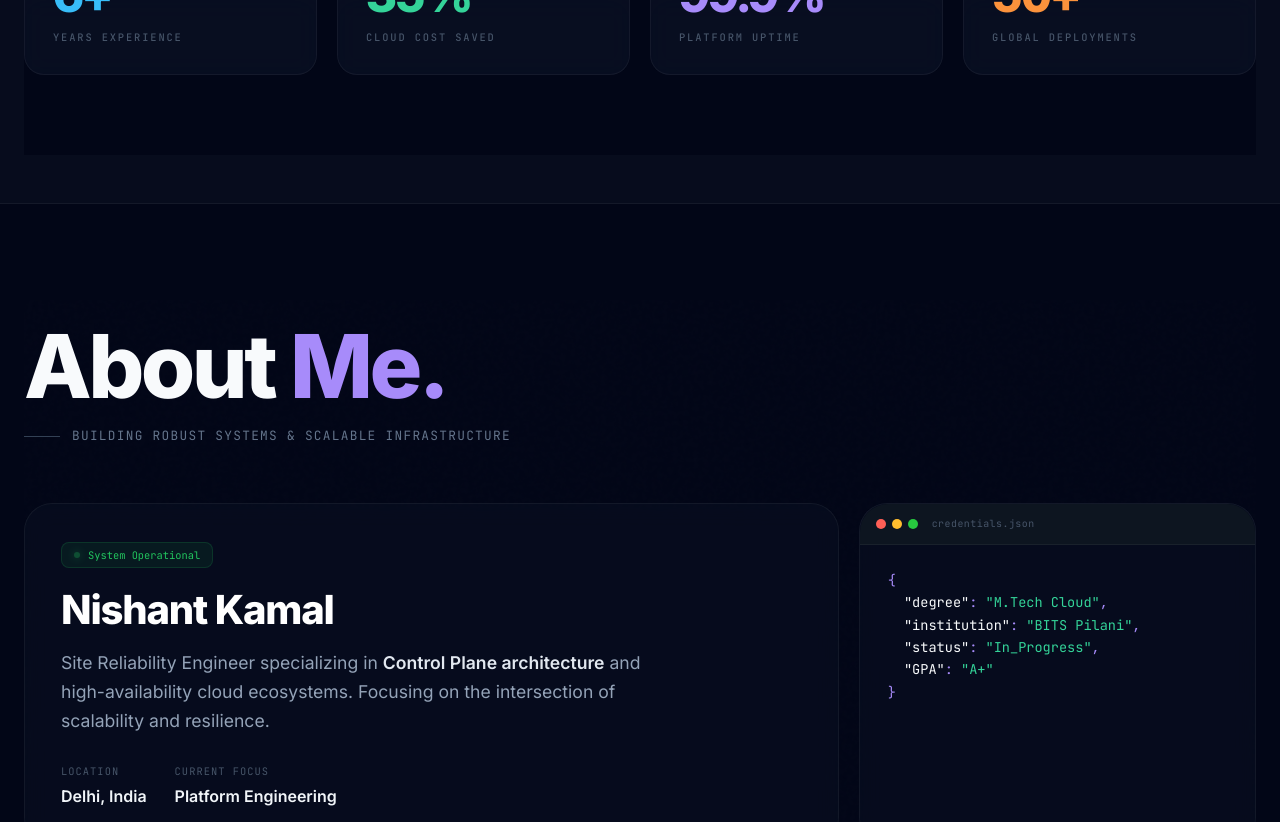
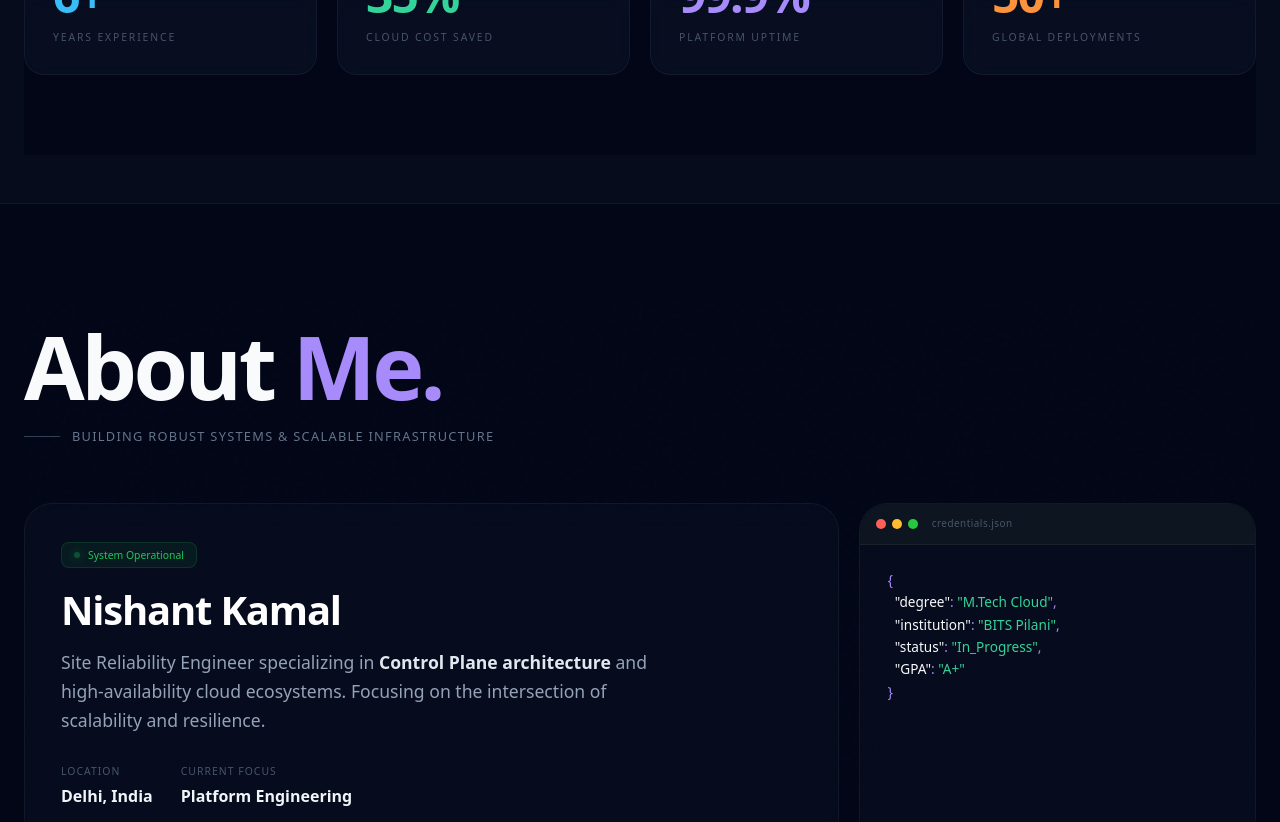
Before and after one commit to nishant-kamal/nishant-portfolio, a Next.js app: page / in a window 1280 px wide. Shown: the part 1260-2082 px from the top of the page. Built offline with nearby package versions, Linux system fonts and the light colour scheme.

Commit message:
Update layout.js

```diff
--- a/app/layout.js
+++ b/app/layout.js
@@ -1,18 +1,17 @@
-import "./globals.css"
-import Navbar from "../components/Navbar"
-import { Inter, JetBrains_Mono } from "next/font/google"
+import "./globals.css";
+import Navbar from "../components/Navbar";
 
-const inter = Inter({
-  subsets: ["latin"],
-  variable: "--font-sans",
-  display: "swap",
-})
+/*
+  REMOVED: next/font/google (Inter, JetBrains_Mono)
 
-const jetbrainsMono = JetBrains_Mono({
-  subsets: ["latin"],
-  variable: "--font-mono",
-  display: "swap",
-})
+  next/font does NOT work with output: "export" (static export mode).
+  This project deploys to GitHub Pages which requires static export.
+
+  Fonts are now loaded via <link> preconnect + stylesheet in <head>,
+  and CSS variables --font-sans / --font-mono are set in globals.css.
+  All components that use var(--font-sans) and var(--font-mono) continue
+  to work exactly as before — only the loading mechanism changes.
+*/
 
 export const metadata = {
   metadataBase: new URL("https://nishantkamal.com"),
@@ -60,42 +59,40 @@ export const metadata = {
     index: true,
     follow: true,
   },
-}
+};
 
 export default function RootLayout({ children }) {
   return (
-    <html lang="en" className={`${inter.variable} ${jetbrainsMono.variable}`}>
+    <html lang="en">
       <head>
-        {/* next/font handles preconnect to fonts.googleapis.com automatically */}
         <meta name="theme-color" content="#020617" />
         <meta name="color-scheme" content="dark" />
+
+        {/*
+          Font loading via Google Fonts CDN.
+          Two preconnect hints tell the browser to open the connection
+          early — this recovers most of the performance difference vs next/font.
+          The stylesheet then loads Inter + JetBrains Mono with display=swap.
+        */}
+        <link rel="preconnect" href="https://fonts.googleapis.com" />
+        <link rel="preconnect" href="https://fonts.gstatic.com" crossOrigin="anonymous" />
+        <link
+          href="https://fonts.googleapis.com/css2?family=Inter:wght@400;500;600;700;800&family=JetBrains+Mono:wght@400;500;600&display=swap"
+          rel="stylesheet"
+        />
       </head>
 
-      <body className={`${inter.className} antialiased`}>
+      <body className="antialiased">
 
-        {/* Background noise texture */}
         <div className="layout-noise" aria-hidden="true" />
-
-        {/* Top-left purple ambient glow */}
         <div className="layout-glow-tl" aria-hidden="true" />
 
-        {/* Navigation */}
         <Navbar />
 
-        {/*
-          FIX: This is the ONE <main> for the page. page.js previously also
-          wrapped everything in <main>, which is invalid HTML — there must be
-          only one <main> per document. page.js now renders a <div> instead.
-        */}
         <main id="top" className="layout-main">
           {children}
         </main>
 
-        {/*
-          FIX: Footer.js was a dead file — it was never imported and layout.js
-          already defined the footer inline. That dead file can be deleted.
-          The year uses new Date().getFullYear() so it never needs manual updates.
-        */}
         <footer className="layout-footer" role="contentinfo">
           <div className="layout-footer-inner">
             <span className="footer-mono">
@@ -113,5 +110,5 @@ export default function RootLayout({ children }) {
 
       </body>
     </html>
-  )
+  );
 }
```
